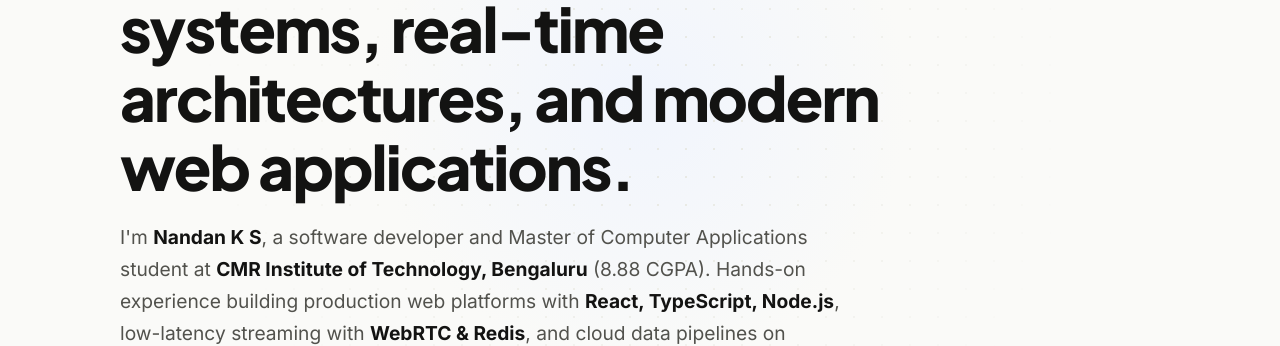
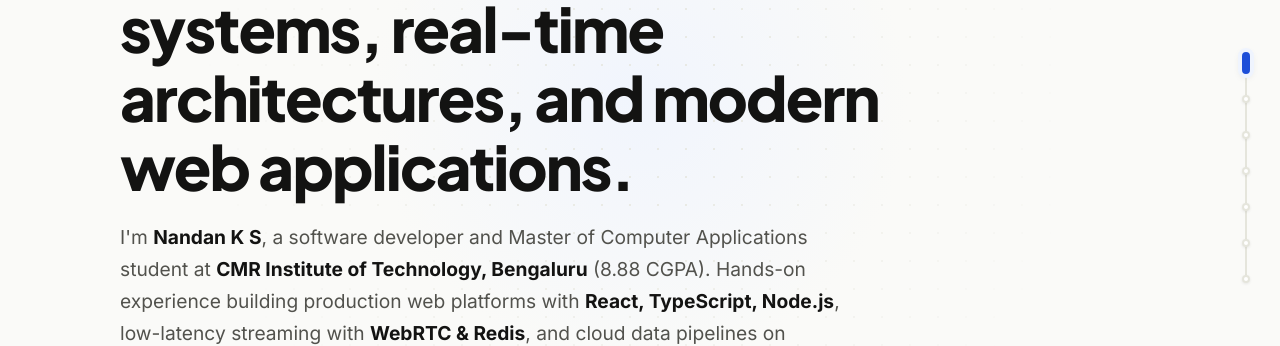
Before and after one commit to Nandan-k-s-27/nandanks-portfolio, a React (Vite) app: page / in a window 1280 px wide. Shown: the part 229-575 px from the top of the page. Built offline with nearby package versions, Linux system fonts and the light colour scheme.

Commit message:
feat(animation): vertical reading progress rail with spring waypoint indicators and tooltips

```diff
--- a/src/App.css
+++ b/src/App.css
@@ -1584,6 +1584,163 @@ ul {
   }
 }
 
+/* ═══════════════════════════════════════════════════
+   VERTICAL SECTION READING RAIL & WAYPOINT NAVIGATOR
+════════════════════════════════════════════════════ */
+.section-rail {
+  position: fixed;
+  right: 24px;
+  top: 50%;
+  transform: translateY(-50%);
+  z-index: 80;
+  display: none;
+  flex-direction: column;
+  align-items: flex-end;
+  user-select: none;
+}
+
+@media (min-width: 1280px) {
+  .section-rail {
+    display: flex;
+  }
+}
+
+.section-rail-track {
+  position: absolute;
+  right: 9px;
+  top: 10px;
+  bottom: 10px;
+  width: 2px;
+  background: var(--border);
+  border-radius: 999px;
+  overflow: hidden;
+  z-index: 1;
+}
+
+.section-rail-fill {
+  width: 100%;
+  background: var(--accent);
+  border-radius: 999px;
+  transition: height 0.4s cubic-bezier(0.16, 1, 0.3, 1);
+}
+
+.section-rail-list {
+  display: flex;
+  flex-direction: column;
+  gap: 16px;
+  position: relative;
+  z-index: 2;
+}
+
+.section-rail-item-wrapper {
+  position: relative;
+  display: flex;
+  align-items: center;
+  justify-content: flex-end;
+}
+
+.section-rail-dot-btn {
+  display: flex;
+  align-items: center;
+  justify-content: center;
+  width: 20px;
+  height: 20px;
+  background: transparent;
+  border: none;
+  cursor: pointer;
+  padding: 0;
+  border-radius: 999px;
+  outline: none;
+  position: relative;
+}
+
+.section-rail-dot-btn:focus-visible {
+  box-shadow: 0 0 0 2px var(--accent);
+}
+
+.section-rail-dot {
+  display: block;
+  width: 8px;
+  height: 8px;
+  border-radius: 999px;
+  background: var(--bg-card);
+  border: 2px solid var(--border);
+  box-shadow: 0 1px 3px rgba(0, 0, 0, 0.08);
+  transition: all 0.35s cubic-bezier(0.16, 1, 0.3, 1);
+}
+
+.section-rail-dot-btn:hover .section-rail-dot {
+  transform: scale(1.4);
+  border-color: var(--accent);
+  background: var(--accent-subtle);
+}
+
+.section-rail-dot-btn.passed .section-rail-dot {
+  border-color: var(--accent);
+}
+
+.section-rail-dot-btn.active .section-rail-dot {
+  height: 22px;
+  width: 8px;
+  background: var(--accent);
+  border-color: var(--accent);
+  box-shadow: 0 0 0 4px var(--accent-subtle), 0 2px 8px rgba(0, 0, 0, 0.15);
+  transform: scale(1);
+}
+
+/* Floating Editorial Tooltip */
+.section-rail-tooltip {
+  position: absolute;
+  right: 28px;
+  display: flex;
+  align-items: center;
+  gap: 6px;
+  padding: 5px 10px;
+  border-radius: 6px;
+  background: var(--bg-card);
+  border: 1px solid var(--border);
+  box-shadow: var(--shadow-card);
+  font-size: 0.75rem;
+  font-weight: 500;
+  color: var(--text-primary);
+  white-space: nowrap;
+  pointer-events: none;
+  opacity: 0;
+  transform: translateX(8px) scale(0.96);
+  transition: opacity 0.22s cubic-bezier(0.16, 1, 0.3, 1),
+              transform 0.22s cubic-bezier(0.16, 1, 0.3, 1);
+}
+
+.section-rail-tooltip.visible {
+  opacity: 1;
+  transform: translateX(0) scale(1);
+}
+
+.section-rail-tooltip-num {
+  font-family: var(--font-mono, monospace);
+  font-size: 0.68rem;
+  font-weight: 700;
+  color: var(--accent);
+  opacity: 0.85;
+}
+
+.section-rail-tooltip-text {
+  font-weight: 600;
+  letter-spacing: -0.01em;
+}
+
+.section-rail-tooltip-arrow {
+  position: absolute;
+  right: -5px;
+  top: 50%;
+  transform: translateY(-50%) rotate(45deg);
+  width: 8px;
+  height: 8px;
+  background: var(--bg-card);
+  border-right: 1px solid var(--border);
+  border-top: 1px solid var(--border);
+}
+
 /* Accessibility: Reduced Motion */
 @media (prefers-reduced-motion: reduce) {
   *,
--- a/src/App.tsx
+++ b/src/App.tsx
@@ -10,6 +10,7 @@ import PublicationAndEducation from './components/PublicationAndEducation';
 import Contact from './components/Contact';
 import Footer from './components/Footer';
 import ScrollToTop from './components/ScrollToTop';
+import SectionRail from './components/SectionRail';
 
 export default function App() {
   useEffect(() => {
@@ -52,6 +53,7 @@ export default function App() {
       </main>
       <Footer />
       <ScrollToTop />
+      <SectionRail />
     </div>
   );
 }
--- /dev/null
+++ b/src/components/SectionRail.tsx
@@ -0,0 +1,117 @@
+import { useState, useEffect } from 'react';
+
+interface Section {
+  id: string;
+  label: string;
+  number: string;
+}
+
+const SECTIONS: Section[] = [
+  { id: 'home', label: 'Intro', number: '00' },
+  { id: 'about', label: 'About', number: '01' },
+  { id: 'experience', label: 'Experience', number: '02' },
+  { id: 'skills', label: 'Skills', number: '03' },
+  { id: 'projects', label: 'Projects', number: '04' },
+  { id: 'academics', label: 'Academics', number: '05' },
+  { id: 'contact', label: 'Contact', number: '06' },
+];
+
+export default function SectionRail() {
+  const [activeSection, setActiveSection] = useState<string>('home');
+  const [hoveredSection, setHoveredSection] = useState<string | null>(null);
+
+  useEffect(() => {
+    const handleScroll = () => {
+      const sectionIds = ['contact', 'academics', 'projects', 'skills', 'experience', 'about', 'home'];
+      const scrollPos = window.scrollY + 160;
+
+      for (const id of sectionIds) {
+        const el = document.getElementById(id);
+        if (el && el.offsetTop <= scrollPos) {
+          setActiveSection(id);
+          break;
+        }
+      }
+    };
+
+    window.addEventListener('scroll', handleScroll, { passive: true });
+    handleScroll();
+    return () => window.removeEventListener('scroll', handleScroll);
+  }, []);
+
+  const scrollToSection = (id: string) => {
+    if (id === 'home') {
+      window.scrollTo({ top: 0, behavior: 'smooth' });
+      return;
+    }
+    const el = document.getElementById(id);
+    if (el) {
+      const yOffset = -70;
+      const y = el.getBoundingClientRect().top + window.pageYOffset + yOffset;
+      window.scrollTo({ top: y, behavior: 'smooth' });
+    }
+  };
+
+  const activeIndex = Math.max(
+    0,
+    SECTIONS.findIndex(s => s.id === activeSection)
+  );
+  const progressPercent = (activeIndex / (SECTIONS.length - 1)) * 100;
+
+  return (
+    <nav
+      className="section-rail"
+      aria-label="Section navigation"
+      role="navigation"
+    >
+      {/* Background track line */}
+      <div className="section-rail-track" aria-hidden="true">
+        <div
+          className="section-rail-fill"
+          style={{ height: `${progressPercent}%` }}
+        />
+      </div>
+
+      {/* Section dots list */}
+      <div className="section-rail-list">
+        {SECTIONS.map((section, idx) => {
+          const isActive = section.id === activeSection;
+          const isPassed = idx <= activeIndex;
+          const isHovered = hoveredSection === section.id;
+
+          return (
+            <div
+              key={section.id}
+              className="section-rail-item-wrapper"
+              onMouseEnter={() => setHoveredSection(section.id)}
+              onMouseLeave={() => setHoveredSection(null)}
+            >
+              {/* Floating editorial tooltip */}
+              <div
+                className={`section-rail-tooltip ${isHovered ? 'visible' : ''}`}
+                aria-hidden={!isHovered}
+              >
+                <span className="section-rail-tooltip-num">{section.number}</span>
+                <span className="section-rail-tooltip-text">{section.label}</span>
+                <span className="section-rail-tooltip-arrow" />
+              </div>
+
+              {/* Waypoint button */}
+              <button
+                type="button"
+                onClick={() => scrollToSection(section.id)}
+                className={`section-rail-dot-btn ${isActive ? 'active' : ''} ${
+                  isPassed ? 'passed' : ''
+                }`}
+                aria-label={`Jump to ${section.label} section`}
+                aria-current={isActive ? 'step' : undefined}
+              >
+                <span className="section-rail-dot" />
+              </button>
+            </div>
+          );
+        })}
+      </div>
+    </nav>
+  );
+}
```
